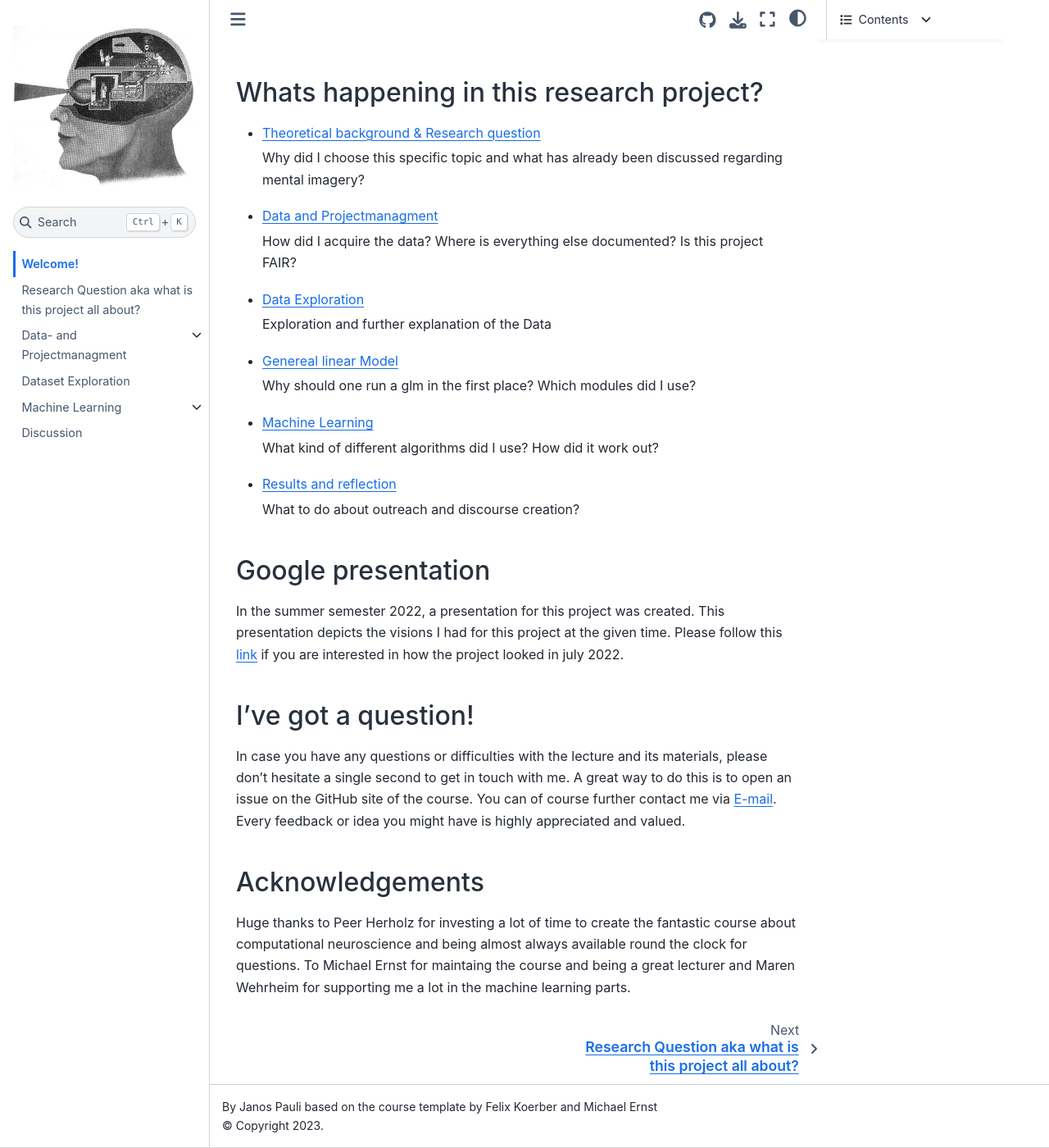
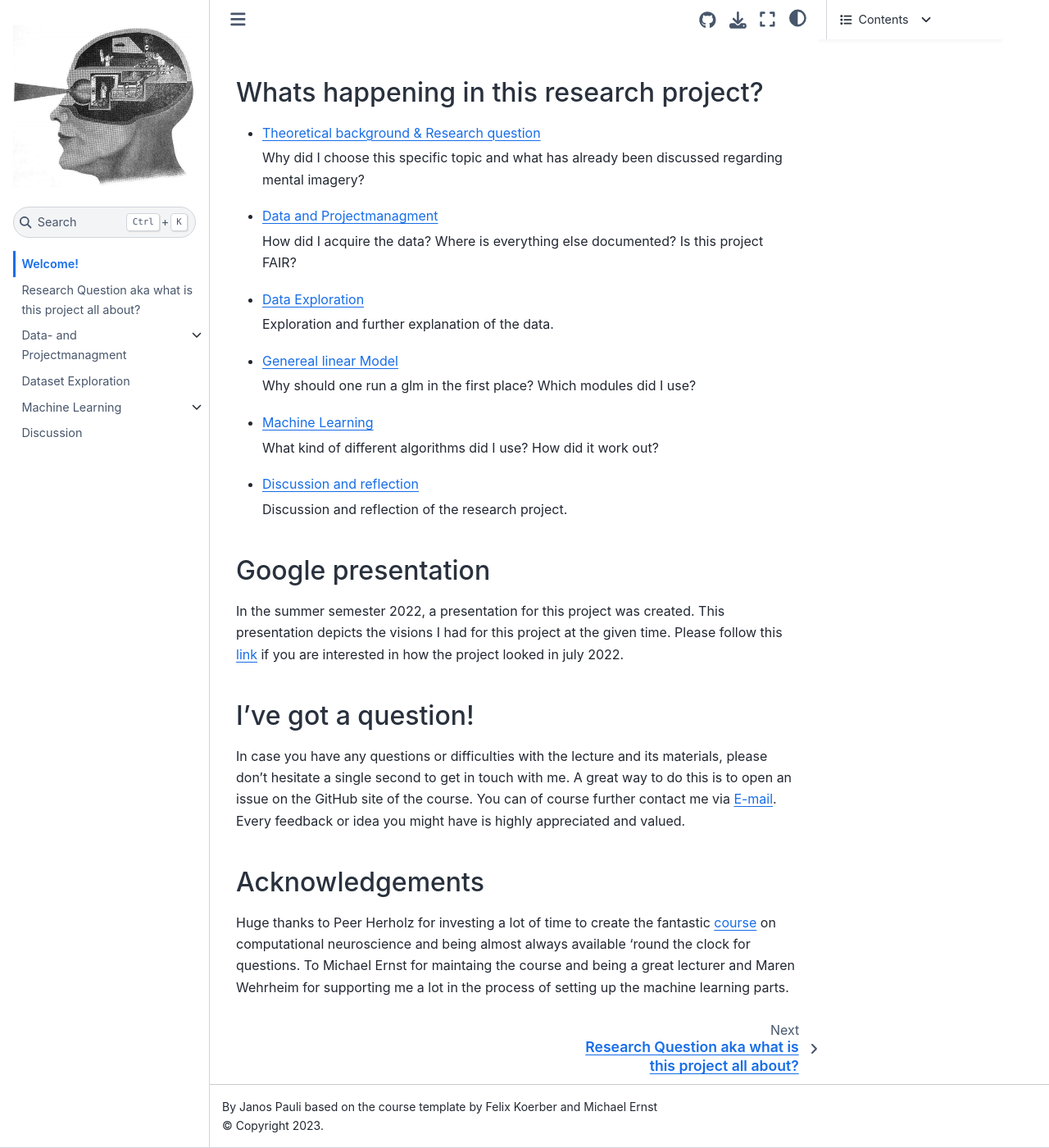
Before and after one commit to JNPauli/Banter, a Jupyter Book: the page built from content/index.md, in a window 1280 px wide and 1400 px high, scrolled down 684 px. Shown: the whole window at 82% size. Built offline with Jupyter Book 1.0.4 settings and Sphinx 7.4.7 and the Sphinx Book theme 1.1.4, drawn with Linux system fonts in a browser that asks for light colours; pages that are not in the unit, such as notebooks, are missing from menus.

Commit message:
index disus&reflex adapted, added march entry to documentation

```diff
--- a/content/index.md
+++ b/content/index.md
@@ -38,7 +38,7 @@ You can use the following sections to navigate through the content of the resear
 
 * [Data Exploration](https://JNPauli.github.io/Mental-image-decoding/data/Dataset_Exploration.html)
 
-   Exploration and further explanation of the Data
+   Exploration and further explanation of the data.
 
 * [Genereal linear Model](https://JNPauli.github.io/Mental-image-decoding/data/Genereal_linear_model.html)
 
@@ -48,9 +48,9 @@ You can use the following sections to navigate through the content of the resear
 
    What kind of different algorithms did I use? How did it work out?
 
-* [Results and reflection](https://jnpauli.github.io/Mental-image-decoding/Discussion/Results.html)
+* [Discussion and reflection](https://jnpauli.github.io/Mental-image-decoding/Discussion/Results.html)
 
-   What to do about outreach and discourse creation?
+   Discussion and reflection of the research project.
 
 ## Google presentation
 
@@ -63,4 +63,4 @@ In case you have any questions or difficulties with the lecture and its material
 
 ## Acknowledgements
 
-Huge thanks to Peer Herholz for investing a lot of time to create the fantastic course about computational neuroscience and being almost always available round the clock for questions. To Michael Ernst for maintaing the course and being a great lecturer and Maren Wehrheim for supporting me a lot in the machine learning parts.
+Huge thanks to Peer Herholz for investing a lot of time to create the fantastic [course](https://peerherholz.github.io/Cog_Com_Neuro_ML_DL/) on computational neuroscience and being almost always available 'round the clock for questions. To Michael Ernst for maintaing the course and being a great lecturer and Maren Wehrheim for supporting me a lot in the process of setting up the machine learning parts.
```
Also changed, not shown: content/open_lab_notebook/Documentation.md (+8 -0 lines).
